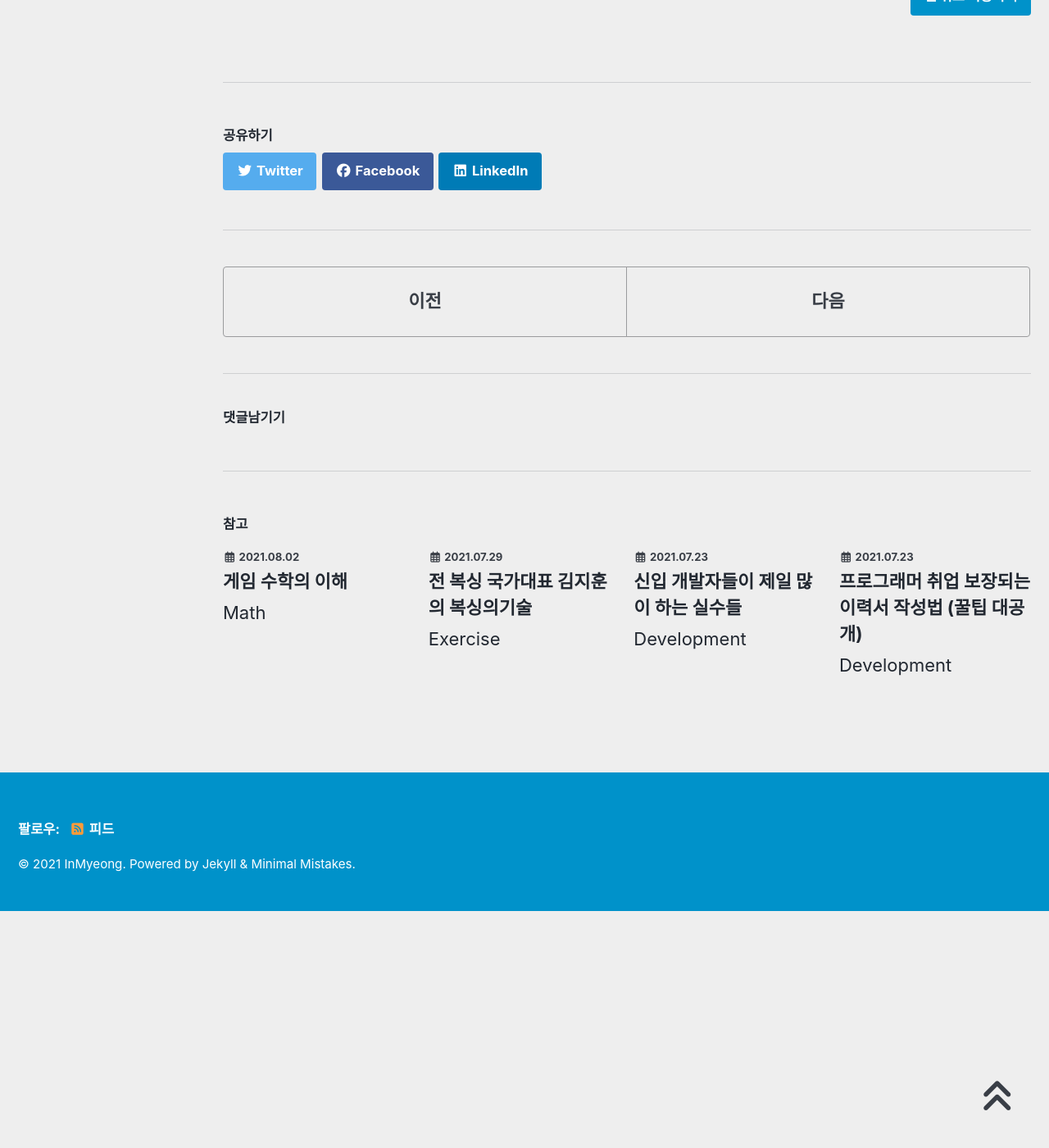
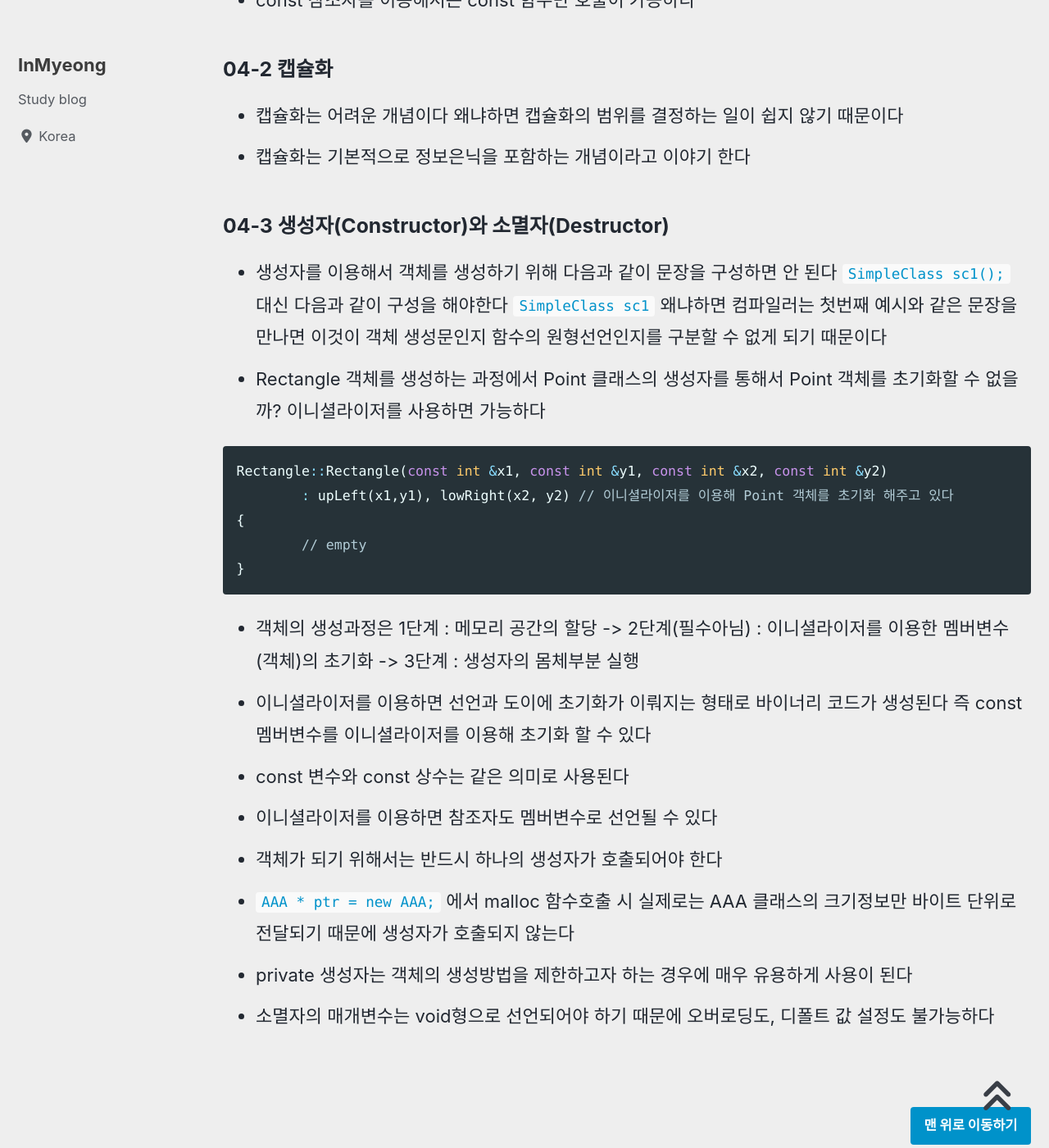
Before and after one commit to devMyeong/devMyeong.github.io, a Jekyll site: the page built from _posts/cpp/2021-07-29-cpp.md, in a window 1280 px wide and 1400 px high, scrolled down 10122 px. Shown: the whole window at 82% size. Built offline with Jekyll 4.4.1, drawn with Linux system fonts in a browser that asks for light colours; cached includes are drawn as plain includes; nearby versions of some CDN libraries; some web fonts are replaced; comment, search, counter and statistics services are not loaded; before the commit the page ends 11233 px from its top, so only the background shows below that; some of the changed text lies outside the part shown.

Commit message:
update cpp chapter 4-2, 4-3

````diff
--- a/_posts/cpp/2021-07-29-cpp.md
+++ b/_posts/cpp/2021-07-29-cpp.md
@@ -220,4 +220,31 @@ struct Car
 - `int GetX() const;`  이 함수는 const 함수 이며 함수 내에서는 멤버변수에 저장된 값을 변경하지 못한다 또한 const 함수 내에서는 const가 아닌 함수의 호출이 제한된다
 - const 참조자를 이용해서는 const 함수만 호출이 가능하다
 
+### 04-2 캡슐화
+- 캡슐화는 어려운 개념이다 왜냐하면 캡슐화의 범위를 결정하는 일이 쉽지 않기 때문이다
+- 캡슐화는 기본적으로 정보은닉을 포함하는 개념이라고 이야기 한다
+
+### 04-3 생성자(Constructor)와 소멸자(Destructor)
+- 생성자를 이용해서 객체를 생성하기 위해 다음과 같이 문장을 구성하면 안 된다 `SimpleClass sc1();` 대신 다음과 같이 구성을 해야한다 `SimpleClass sc1` 왜냐하면 컴파일러는 첫번째 예시와 같은 문장을 만나면 이것이 객체 생성문인지 함수의 원형선언인지를 구분할 수 없게 되기 때문이다
+- Rectangle 객체를 생성하는 과정에서 Point 클래스의 생성자를 통해서 Point 객체를 초기화할 수 없을까? 이니셜라이저를 사용하면 가능하다
+
+```cpp
+Rectangle::Rectangle(const int &x1, const int &y1, const int &x2, const int &y2)
+	: upLeft(x1,y1), lowRight(x2, y2) // 이니셜라이저를 이용해 Point 객체를 초기화 해주고 있다
+{
+	// empty
+}
+```
+
+- 객체의 생성과정은 1단계 : 메모리 공간의 할당 -> 2단계(필수아님) : 이니셜라이저를 이용한 멤버변수(객체)의 초기화 -> 3단계 : 생성자의 몸체부분 실행
+- 이니셜라이저를 이용하면 선언과 도이에 초기화가 이뤄지는 형태로 바이너리 코드가 생성된다 즉 const 멤버변수를 이니셜라이저를 이용해 초기화 할 수 있다
+- const 변수와 const 상수는 같은 의미로 사용된다
+- 이니셜라이저를 이용하면 참조자도 멤버변수로 선언될 수 있다
+- 객체가 되기 위해서는 반드시 하나의 생성자가 호출되어야 한다
+- `AAA * ptr = new AAA;` 에서 malloc 함수호출 시 실제로는 AAA 클래스의 크기정보만 바이트 단위로 전달되기 때문에 생성자가 호출되지 않는다
+- private 생성자는 객체의 생성방법을 제한하고자 하는 경우에 매우 유용하게 사용이 된다
+- 소멸자의 매개변수는 void형으로 선언되어야 하기 때문에 오버로딩도, 디폴트 값 설정도 불가능하다
+
+<br>
+
 [맨 위로 이동하기](#){: .btn .btn--primary }{: .align-right}
````
